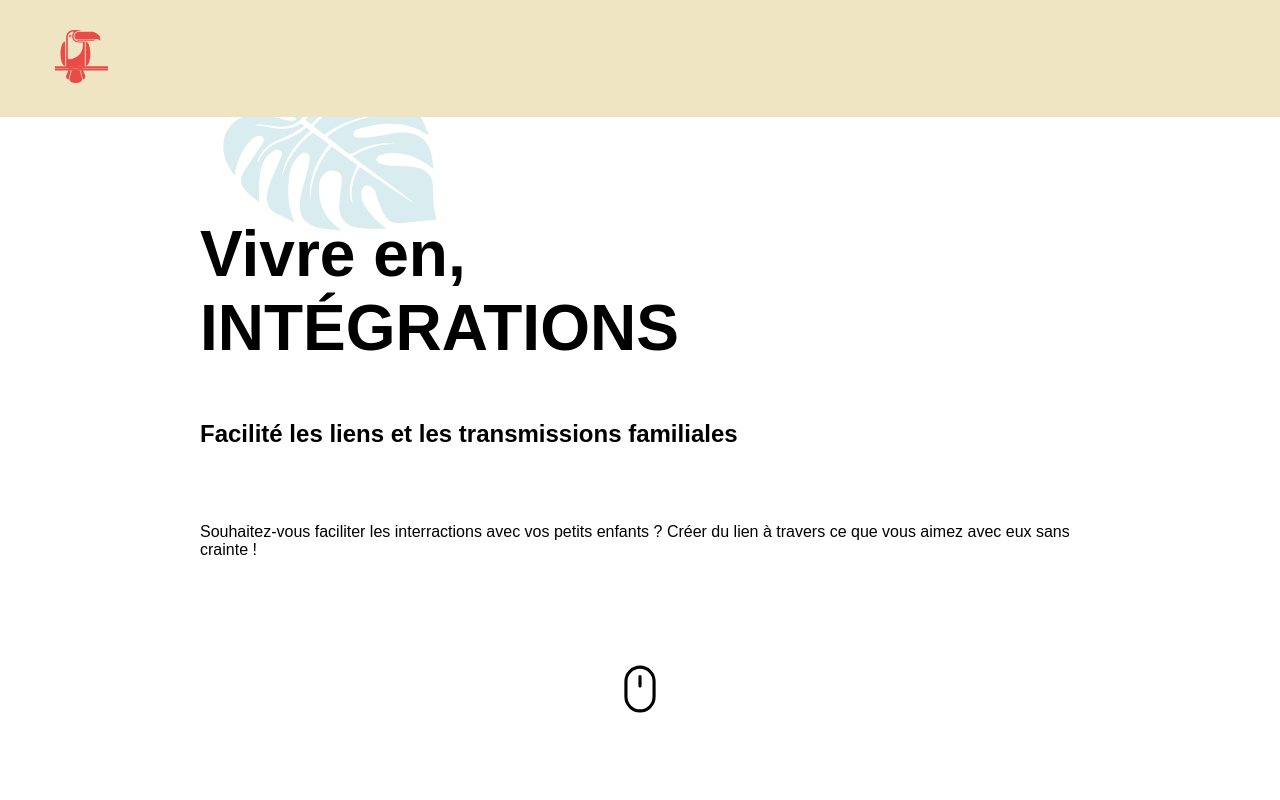
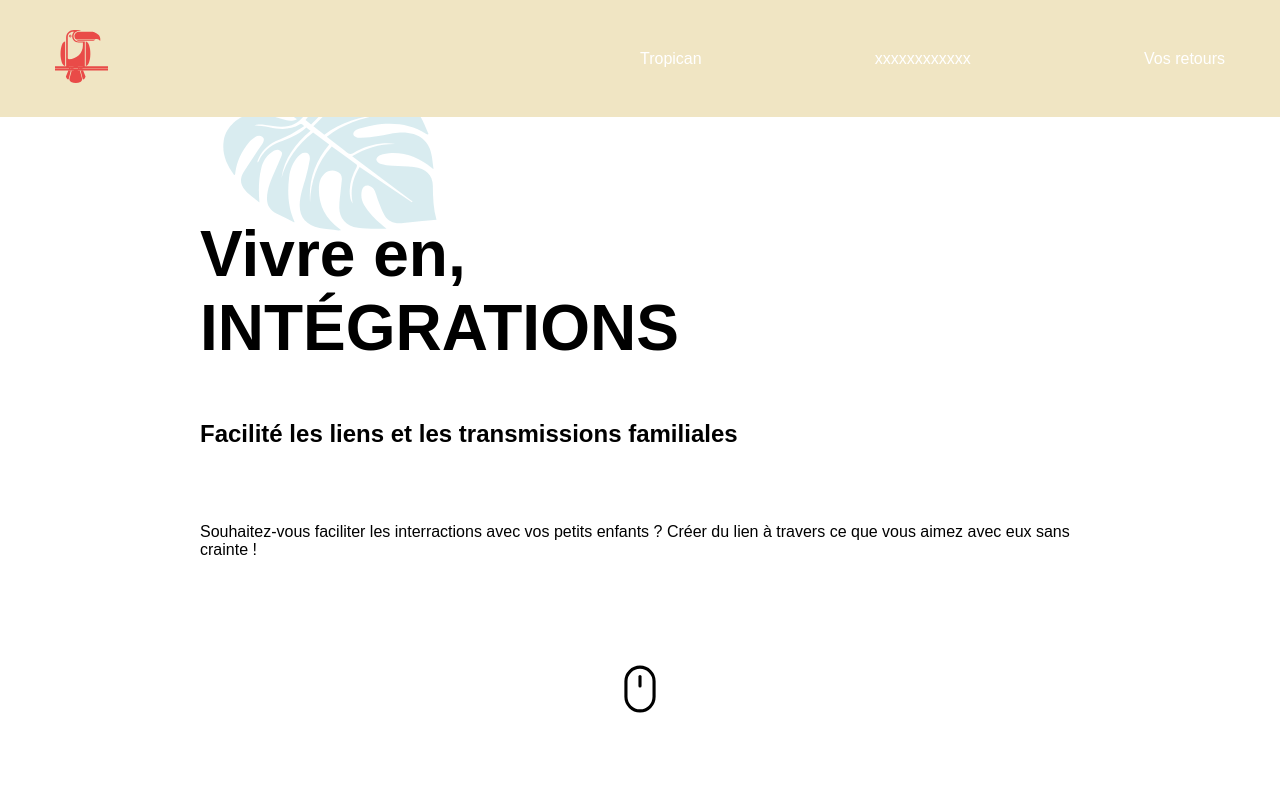
Before and after one commit to Forofoot/tropican-lp, a Next.js app: page / in a window 1280 px wide. Shown: the top 800 px of the page. Built offline with nearby package versions, Linux system fonts and the light colour scheme.

Commit message:
fix links

```diff
--- a/components/Hero.js
+++ b/components/Hero.js
@@ -1,6 +1,5 @@
 import styled from 'styled-components'
 import Image from 'next/image'
-import { useRef } from 'react'
 
 const HeroStyle = styled.div`
 
@@ -77,7 +76,7 @@ const Hero = () => {
     //   path: "/public/hero/scrollDown.json"
     // });
     return (
-        <HeroStyle>
+        <HeroStyle id="section1">
         <div className='container'>
             <div className='container__info'>
                 <h1>Vivre en,<br></br> <span className='highlight'>intégrations</span></h1>
--- a/components/Infos.js
+++ b/components/Infos.js
@@ -53,7 +53,7 @@ const InfoStyle = styled.section`
 export default function Footer() {
 
   return (
-    <InfoStyle id="section1">
+    <InfoStyle id="section2">
         <h1>Qui sommes-nous ?</h1>
         <div className="infoLogoContainer">
             <Image
--- a/components/Navbar.js
+++ b/components/Navbar.js
@@ -30,8 +30,11 @@ const HeaderStyle = styled.header`
         flex-direction: column;
         font-size: 2rem;
         text-align: center;
-      li:first-child{
+      li{
         margin-bottom: 35px;
+        &:last-child{
+          margin-bottom: 0;
+        }
       }
       &.opened{
         background: #F0E5C3;
@@ -105,6 +108,18 @@ const HeaderStyle = styled.header`
         transform: scaleX(0);
       }
     }
+    .desktopLinks{
+      display: none;
+      @media (min-width: 768px){
+        display: flex;
+        width: 50%;
+        justify-content: space-between;
+        align-items: center;
+      }
+    }
+    a{
+      color:#fff;
+    }
   }
 `
 
@@ -139,16 +154,38 @@ export default function Navbar() {
               <ul >
                 <li>
                   <Link href="#section1">
-                    <a onClick={() => setActive(!active)}>À propos</a>
+                    <a onClick={() => setActive(!active)}>Tropican</a>
                   </Link>
                 </li>
                 <li>
                   <Link href="#section2">
-                    <a onClick={() => setActive(!active)}>Contact</a>
+                    <a onClick={() => setActive(!active)}>xxxxxxxxxxxx</a>
+                  </Link>
+                </li>
+                <li>
+                  <Link href="#section3">
+                    <a onClick={() => setActive(!active)}>Vos retours</a>
                   </Link>
                 </li>
               </ul>
           </aside>
+          <ul className='desktopLinks'>
+            <li>
+              <Link href="#section1">
+                <a>Tropican</a>
+              </Link>
+            </li>
+            <li>
+              <Link href="#section2">
+                <a>xxxxxxxxxxxx</a>
+              </Link>
+            </li>
+            <li>
+              <Link href="#section3">
+                <a>Vos retours</a>
+              </Link>
+            </li>
+          </ul>
 
         </nav>
 
--- a/components/Review.js
+++ b/components/Review.js
@@ -47,7 +47,7 @@ const ReviewStyle = styled.div`
 `
 export default function Review({srcPhoto, nom, statut, testimony}) {
 return (
-    <ReviewStyle>
+    <ReviewStyle id="section3">
         <div className="cardTestimony">
             <figure className="profil">
                 <Image
```
